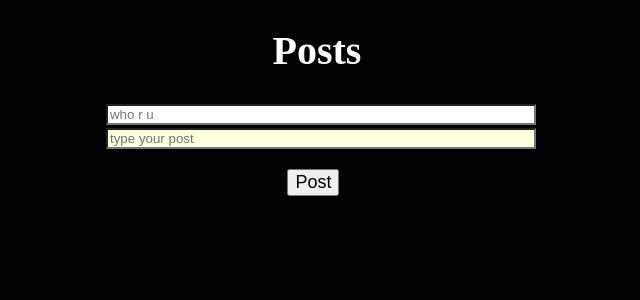
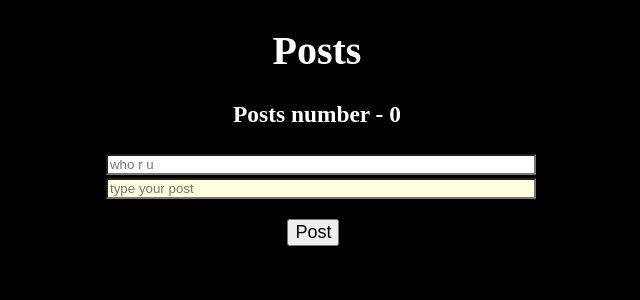
Before and after one commit to ViaChessLove/redux-toolkit-2, a React (Create React App) app: page / in a window 1280 px wide. Shown: the top 300 px of the page, without its empty margins (323-963 px from the left). Built offline with nearby package versions, Linux system fonts and the light colour scheme.

Commit message:
posts number

```diff
--- a/src/App.tsx
+++ b/src/App.tsx
@@ -21,7 +21,11 @@ const App = () =>{
   const [postNameInput, setPostNameInput] = useState<string>('');
   const [postPostInput, setPostPostInput] = useState<string>('');
 
-  const posts = useSelector((state: RootState) => state.posts.value);
+  const posts = useSelector((state: RootState) => {
+    return state.posts.value
+  });
+
+  const numberOfPosts = useSelector((state: RootState) => state.posts.postNumber)
 
 
 
@@ -38,13 +42,13 @@ const App = () =>{
     <>
       <GlobalStyles/>
       <h1 style={{textAlign: 'center'}}>Posts</h1>
+      <h3 style={{textAlign: 'center'}}>Posts number - {numberOfPosts}</h3>
       {posts.map((post: Post) => {
         return <PostCardStyled id={post.id} name={post.name} post={post.post}/>
       })}
       <InputPost name='user' value={postNameInput} backgroundColor='white' placeholder='who r u' onChange={(e) => setPostNameInput(e.target.value)}/>
       <InputPost name='post' value={postPostInput} backgroundColor="lightyellow" placeholder="type your post" onChange={(e) => setPostPostInput(e.target.value)}/>
       <StyledButton onClick={handleAddPosts}>Post</StyledButton>
-
     </>
   );
 }
--- a/src/features/postSlice.ts
+++ b/src/features/postSlice.ts
@@ -10,9 +10,11 @@ export interface Post {
 
 interface PostState{
     value: Post[];
+    postNumber: number;
 }
 const initialState: PostState = {
-    value: []
+    value: [],
+    postNumber: 0
 }
 
 export const postSlice = createSlice({
@@ -21,11 +23,14 @@ export const postSlice = createSlice({
     reducers:{
         addPost: (state: any, action: PayloadAction<Post>) => {
             state.value.push(action.payload);
+            state.postNumber += 1;
+
         },
         removePost: (state: any, action: PayloadAction<Post>) => {
             state.value.forEach((post: Post) => {
                 if (post.id === action.payload.id) {
                     state.value.splice(post, 1);
+                    state.postNumber -= 1;
                 }
             })
         }
```
